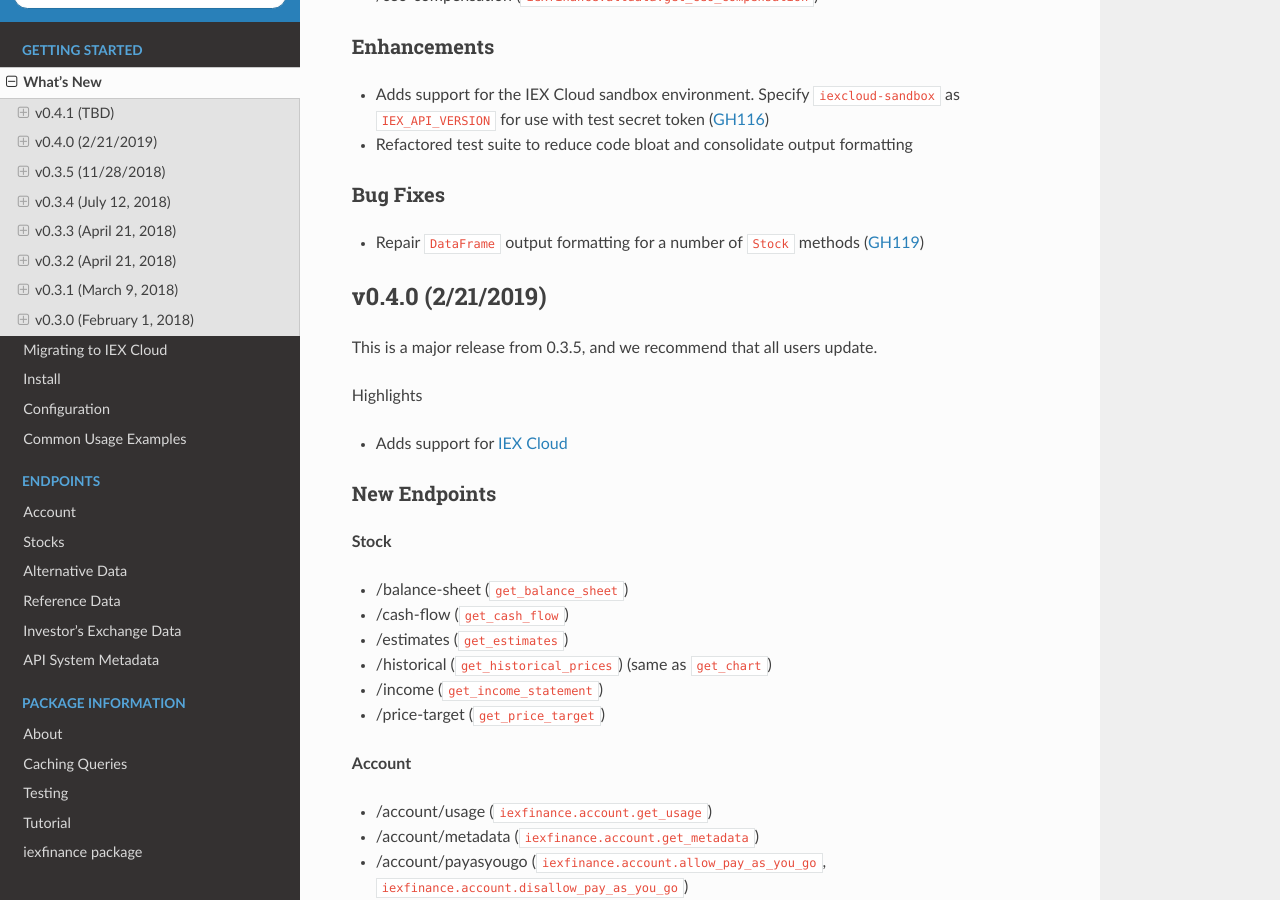
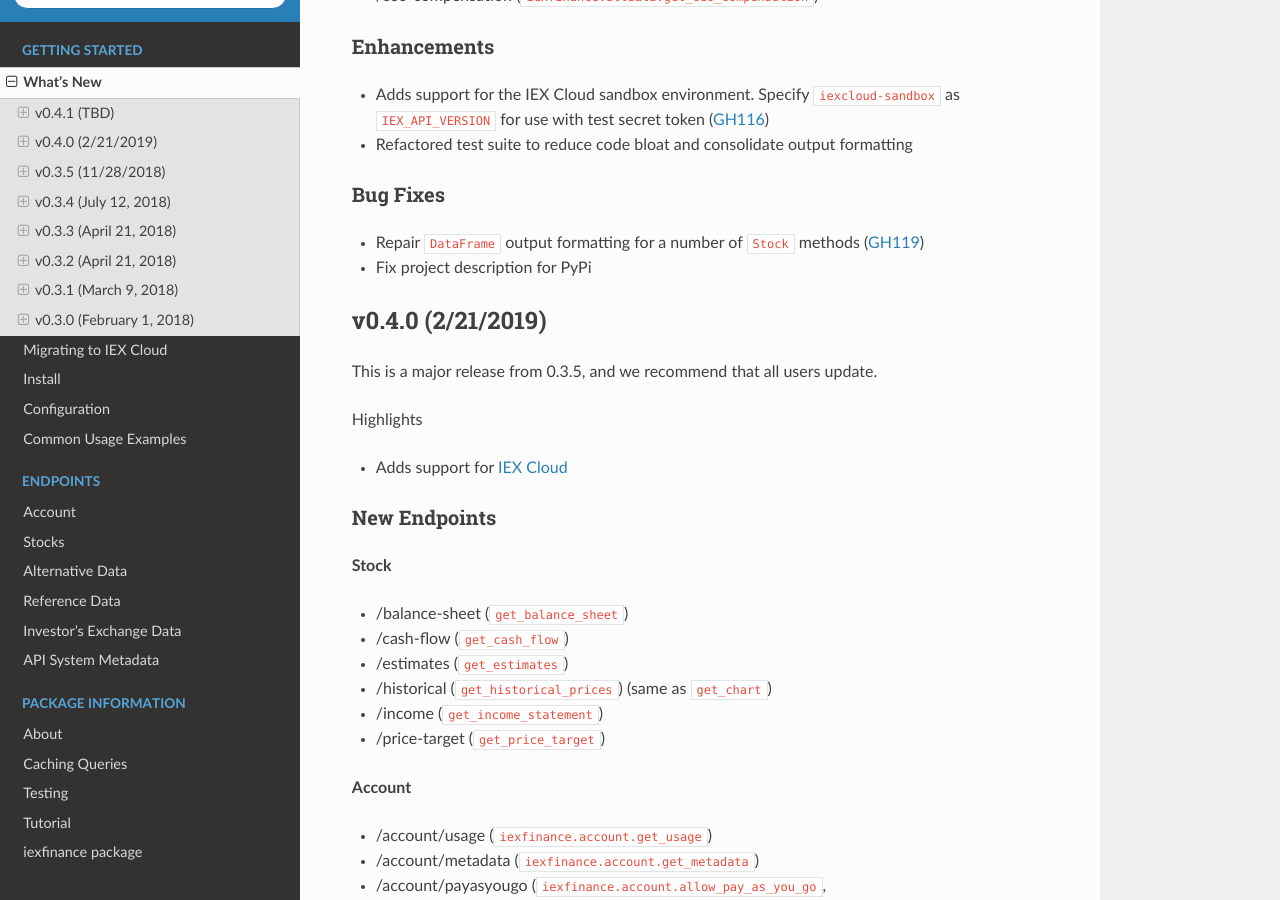
Before and after one commit to addisonlynch/iexfinance, a Sphinx documentation site: the page built from docs/source/whatsnew.rst, in a window 1280 px wide and 900 px high, scrolled down 719 px. Built offline with Sphinx 7.4.7 and the Read the Docs theme 2.0.0, drawn with Linux system fonts in a browser that asks for light colours.

Commit message:
Add project description fix to whatsnew

```diff
--- a/docs/source/whatsnew/v0.4.1.txt
+++ b/docs/source/whatsnew/v0.4.1.txt
@@ -44,5 +44,6 @@ Bug Fixes
 ~~~~~~~~~
 
 - Repair ``DataFrame`` output formatting for a number of ``Stock`` methods (GH119_)
+- Fix project description for PyPi
 
 .. _GH119: https://github.com/addisonlynch/iexfinance/issues/119
```
